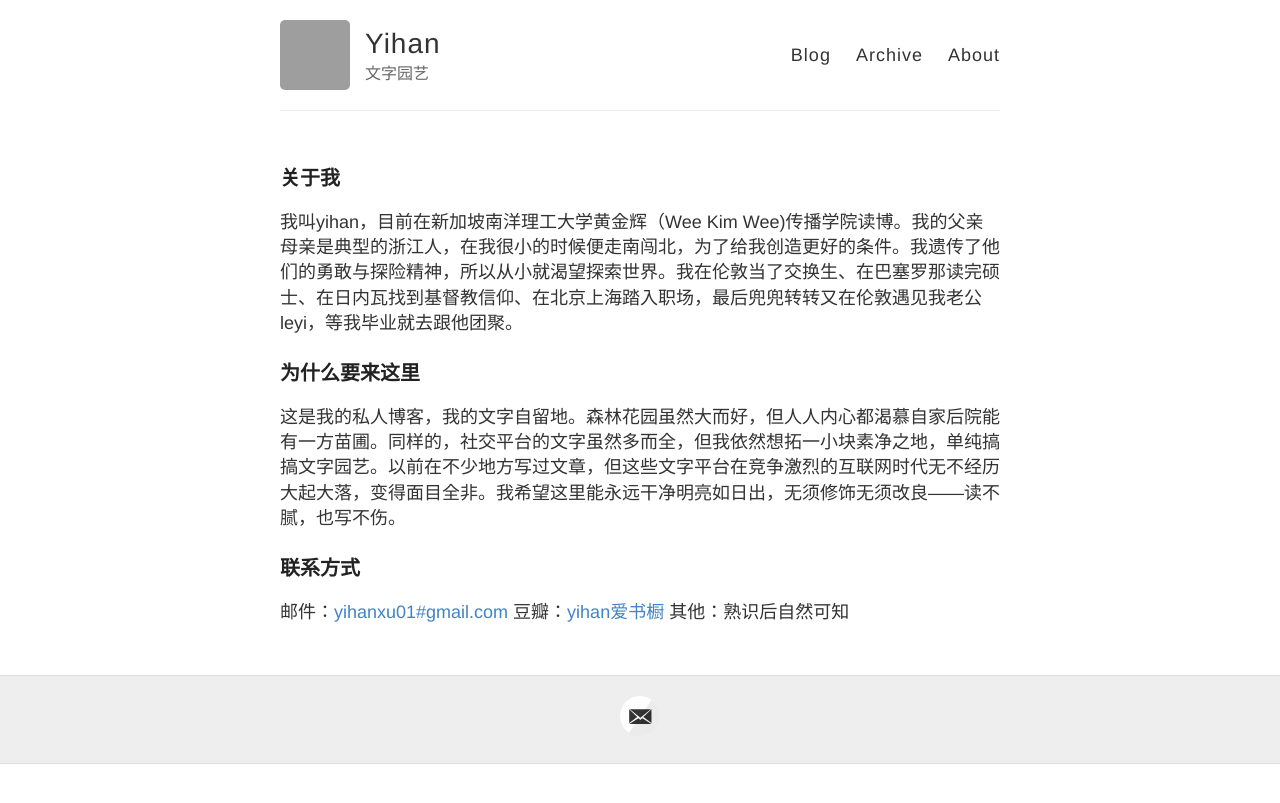
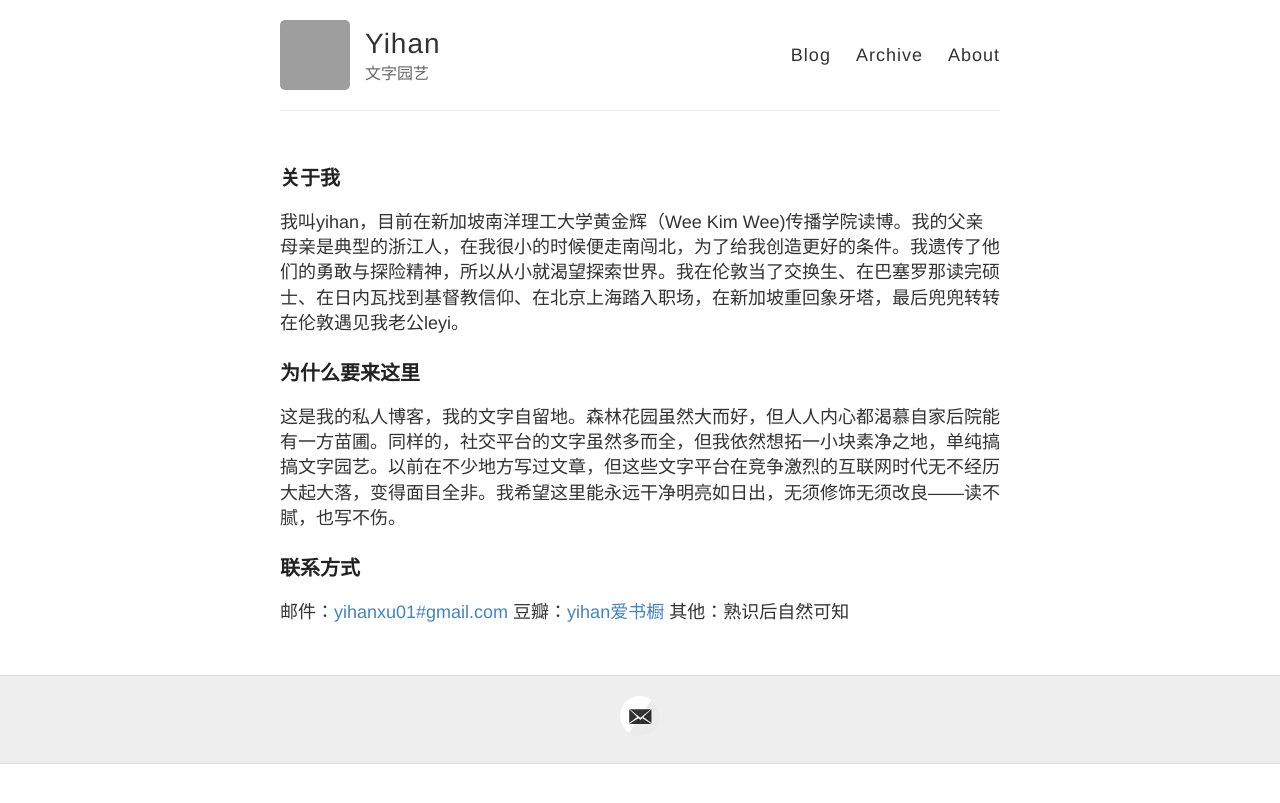
Before and after one commit to yihanxu/yihanxu.github.io, a Jekyll site: the page built from about.md, in a window 1280 px wide. Shown: the top 803 px of the page. Built offline with Jekyll 4.4.1, drawn with Linux system fonts in a browser that asks for light colours; grey boxes are pictures that could not be loaded.

Commit message:
Update about.md

```diff
--- a/about.md
+++ b/about.md
@@ -5,7 +5,7 @@ permalink: /about/
 ---
 
 ### 关于我
-我叫yihan，目前在新加坡南洋理工大学黄金辉（Wee Kim Wee)传播学院读博。我的父亲母亲是典型的浙江人，在我很小的时候便走南闯北，为了给我创造更好的条件。我遗传了他们的勇敢与探险精神，所以从小就渴望探索世界。我在伦敦当了交换生、在巴塞罗那读完硕士、在日内瓦找到基督教信仰、在北京上海踏入职场，最后兜兜转转又在伦敦遇见我老公leyi，等我毕业就去跟他团聚。
+我叫yihan，目前在新加坡南洋理工大学黄金辉（Wee Kim Wee)传播学院读博。我的父亲母亲是典型的浙江人，在我很小的时候便走南闯北，为了给我创造更好的条件。我遗传了他们的勇敢与探险精神，所以从小就渴望探索世界。我在伦敦当了交换生、在巴塞罗那读完硕士、在日内瓦找到基督教信仰、在北京上海踏入职场，在新加坡重回象牙塔，最后兜兜转转在伦敦遇见我老公leyi。
 
 ### 为什么要来这里
 这是我的私人博客，我的文字自留地。森林花园虽然大而好，但人人内心都渴慕自家后院能有一方苗圃。同样的，社交平台的文字虽然多而全，但我依然想拓一小块素净之地，单纯搞搞文字园艺。以前在不少地方写过文章，但这些文字平台在竞争激烈的互联网时代无不经历大起大落，变得面目全非。我希望这里能永远干净明亮如日出，无须修饰无须改良——读不腻，也写不伤。
```
